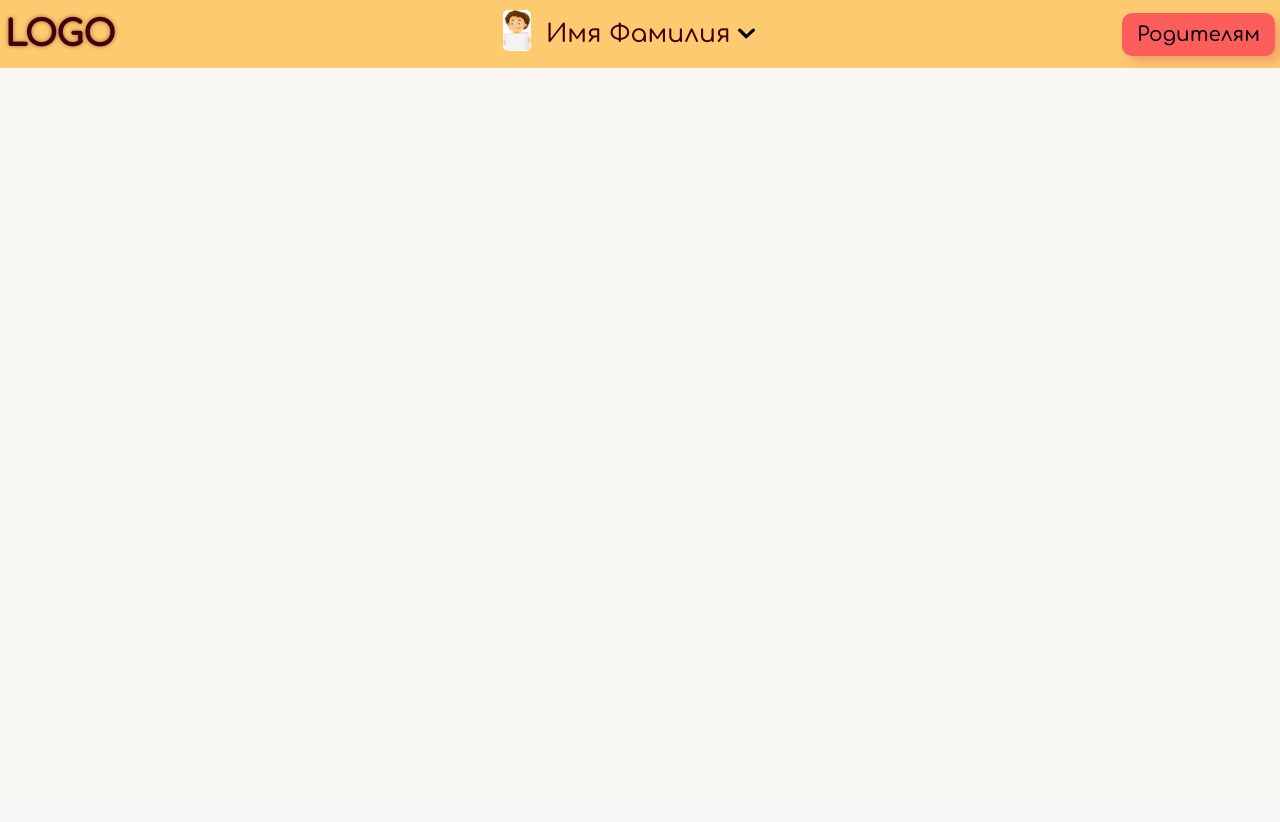
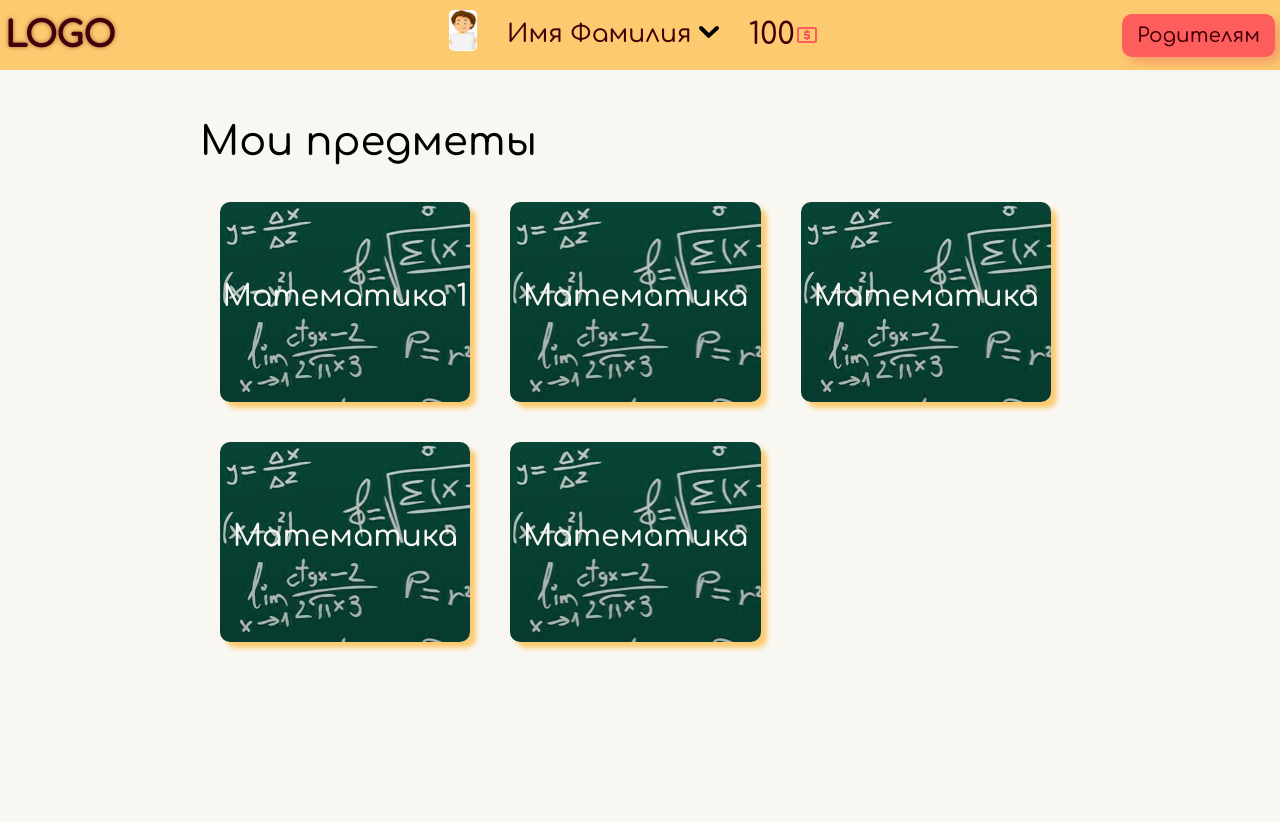
Before and after one commit to Artem-627/LMS, a PHP site: page / in a window 1280 px wide. Before the commit the page ends 68 px from the top, so only its background shows below. Run offline with PHP 8.4, Linux system fonts and the light colour scheme.

Commit message:
Course 2

```diff
--- a/index.html
+++ b/index.html
@@ -14,10 +14,11 @@
             <div class="logo">LOGO</div>
             <div style="width: 30px"></div>
         </div>
+        <div class="header-middle-item">
             <div style="height: 100%;" id="header-dropdown">
                 <div style="display: flex; height: 100%;">
                     <div><img src="images/student.jpg" style="width: 28px; border-radius: 5px;" /></div>
-                <div style="width: 5px"></div>
+                    <div style="width: 20px"></div>
                     <div id="header-dropdown-button">Имя Фамилия <img src="images/down-arrow.svg" /></div>
                 </div>
                 <div id="header-dropdown-body">
@@ -25,17 +26,58 @@
                     <div class="hr"></div>
                     <div class="header-dropdown-item">Достижения</div>
                     <div class="hr"></div>
-                <div class="header-dropdown-item">Выйти</div>
-                <div class="hr"></div>
-                <div class="header-dropdown-item">Достижения</div>
+                    <div class="header-dropdown-item">Персонаж</div>
                     <div class="hr"></div>
                     <div class="header-dropdown-item">Выйти</div>
                 </div>
             </div>
+            <div style="width: 20px"></div>
+            <div class="header-coins-score">
+                <div class="header-coins-score-text">100</div>
+                <img src="images/coin.svg" />
+            </div>
+        </div>
         <div style="display: flex">
-            <button class="statistic-for-parents">Родителям</button>
+            <button class="button-type-1">Родителям</button>
         </div>
     </header>
+
+    <div class="body">
+        <div class="h1">Мои предметы</div><br />
+
+        <div class="courses">
+            <div class="course" style="background: linear-gradient( rgba(0, 0, 0, 0.2), rgba(0, 0, 0, 0.3) ), url('images/math.jpg');">
+                <a href="courses/math.html">
+                    <div class="course-h">Математика 1</div>
+                    <!-- <img src="images/math.jpg" class="course-bg-image" /> -->
+                </a>
+            </div>
+            <div class="course" style="background: linear-gradient( rgba(0, 0, 0, 0.2), rgba(0, 0, 0, 0.3) ), url('images/math.jpg');">
+                <a href="#">
+                    <div class="course-h">Математика 2</div>
+                    <!-- <img src="images/math.jpg" class="course-bg-image" /> -->
+                </a>
+            </div>
+            <div class="course" style="background: linear-gradient( rgba(0, 0, 0, 0.2), rgba(0, 0, 0, 0.3) ), url('images/math.jpg');">
+                <a href="#">
+                    <div class="course-h">Математика 3</div>
+                    <!-- <img src="images/math.jpg" class="course-bg-image" /> -->
+                </a>
+            </div>
+            <div class="course" style="background: linear-gradient( rgba(0, 0, 0, 0.2), rgba(0, 0, 0, 0.3) ), url('images/math.jpg');">
+                <a href="#">
+                    <div class="course-h">Математика 4</div>
+                    <!-- <img src="images/math.jpg" class="course-bg-image" /> -->
+                </a>
+            </div>
+            <div class="course" style="background: linear-gradient( rgba(0, 0, 0, 0.2), rgba(0, 0, 0, 0.3) ), url('images/math.jpg');">
+                <a href="#">
+                    <div class="course-h">Математика 5</div>
+                    <!-- <img src="images/math.jpg" class="course-bg-image" /> -->
+                </a>
+            </div>
+        </div>
+    </div>
 
     <script src="script/main_script.js"></script>
 </body>
--- a/script/main_script.js
+++ b/script/main_script.js
@@ -1,34 +1,9 @@
-var header_dropdown_button = document.getElementById('header-dropdown-button');
-var header_dropdown = document.getElementById('header-dropdown-body');
-var is_header_dropdown_active = false;
+var header_dropdown_body = document.getElementById('header-dropdown-body');
+var header_dropdown = document.getElementById('header-dropdown');
+header_dropdown.addEventListener('mouseover', () => {
+    header_dropdown_body.style.display = "block";
+});
 
-
-
-// document.body.addEventListener('click', () => {setTimeout(() => {
-//     header_dropdown_button.addEventListener('click', () => {
-//         if(is_header_dropdown_active){
-//             header_dropdown.style.top = "-300px";
-//             is_header_dropdown_active = false;
-//         } else {
-//             header_dropdown.style.top = "60px";
-//             is_header_dropdown_active = true;
-//         }
-//     });
-//     if(is_header_dropdown_active && !is_click_header_dropdown_active){
-//         header_dropdown.style.top = "-300px";
-//         is_header_dropdown_active = false;
-//     }
-// }, 100)});
-
-// window.onclick = function(event) {
-//     if (!event.target.matches('.dropbtn')) {
-//       var dropdowns = document.getElementsByClassName("dropdown-content");
-//       var i;
-//       for (i = 0; i < dropdowns.length; i++) {
-//         var openDropdown = dropdowns[i];
-//         if (openDropdown.classList.contains('show')) {
-//           openDropdown.classList.remove('show');
-//         }
-//       }
-//     }
-//   }
+header_dropdown.addEventListener('mouseout', () => {
+    header_dropdown_body.style.display = "none";
+});
--- a/styles/main_style.css
+++ b/styles/main_style.css
@@ -3,10 +3,14 @@
 body{
     background-color: #f9f7f2;
     margin: 0;
+    font-family: 'Comfortaa', cursive;
+}
+
+a{
+    text-decoration: none;
 }
 
 header{
-    font-family: 'Comfortaa', cursive;
     background-color: #fcca6f;
     color: #44000a;
     display: flex;
@@ -23,10 +27,11 @@ header{
     text-shadow: 0px 0px 4px #44000a80;
 }
 
-.statistic-for-parents{
+.button-type-1{
     font-family: 'Comfortaa', cursive;
     font-size: 20px;
     background-color: #fd5d5b;
+    color: #44000A !important;
     padding: 10px 15px;
     border-radius: 10px;
     border: 0;
@@ -35,12 +40,11 @@ header{
     box-shadow: 6px 6px 11px -1px rgba(221, 34, 85, 0.27);
     transition-property: all;
     transition: .2s
-
 }
-.statistic-for-parents:hover{
+.button-type-1:hover{
     background-color: #ca4a4850;
 }
-.statistic-for-parents:active{
+.button-type-1:active{
     -webkit-box-shadow: 2px 2px 6px -1px rgba(221, 34, 85, 0.27);
     -moz-box-shadow: 2px 2px 6px -1px rgba(221, 34, 85, 0.27);
     box-shadow: 2px 2px 6px -1px rgba(221, 34, 85, 0.27);
@@ -68,10 +72,10 @@ header{
     text-align: center;
     padding: 10px 0;
     border-radius: 10px;
-    /* top: -300px; */
     transition-property: all;
     transition: .2s;
     display: none;
+    margin-left: 30px;
 }
 .header-dropdown-item{
     padding: 7px 60px;
@@ -83,6 +87,23 @@ header{
     background-color: #efbf68;
 }
 
+.header-middle-item{
+    display: flex;
+}
+
+.header-coins-score{
+    display: flex;
+}
+
+.header-coins-score-text{
+    line-height: 50px;
+    font-size: 30px;
+}
+
+.body{
+    padding: 50px 200px;
+}
+
 .hr{
     margin: 0 auto;
     background-color: #dd2255;
@@ -90,3 +111,49 @@ header{
     margin-right: 10%;
     width: 80%;
 }
+
+.h1{
+    font-size: 40px;
+}
+
+.courses{
+    flex-wrap: wrap;
+    display: flex;
+    color: #f9f7f2 !important;
+    font-size: 30px;
+}
+
+.course{
+    margin: 20px;
+    padding: 0;
+    width: calc(33% - 40px);
+    height: 200px;
+    border-radius: 10px;
+    -webkit-box-shadow: 6px 6px 5px 0px rgb(252, 202, 111);
+    -moz-box-shadow: 6px 6px 5px 0px rgb(252, 202, 111);
+    box-shadow: 6px 6px 5px 0px rgb(252, 202, 111);
+    transition-property: all;
+    transition: .2s;
+    line-height: 190px;
+}
+
+.course:hover{
+    font-size: 33px;
+    transform: scale(1.03);
+    -webkit-box-shadow: 10px 10px 5px 0px rgb(252, 202, 111);
+    -moz-box-shadow: 10px 10px 5px 0px rgb(252, 202, 111);
+    box-shadow: 10px 10px 5px 0px rgb(252, 202, 111);
+}
+
+.course:active{
+    font-size: 27px;
+    transform: scale(.97);
+    -webkit-box-shadow: 3px 3px 5px 0px rgb(252, 202, 111);
+    -moz-box-shadow: 3px 3px 5px 0px rgb(252, 202, 111);
+    box-shadow: 3px 3px 5px 0px rgb(252, 202, 111);
+}
+
+.course-h{
+    color: #f9f7f2 !important;
+    text-align: center;
+}
```
Also changed, not shown: courses/math.html (added, +55 -0 lines), html/header.html (added, +27 -0 lines), images/coin.svg (added), images/down-arrow.svg, images/math.jpg (added). Lines whose indentation alone changed are shown as unchanged.
